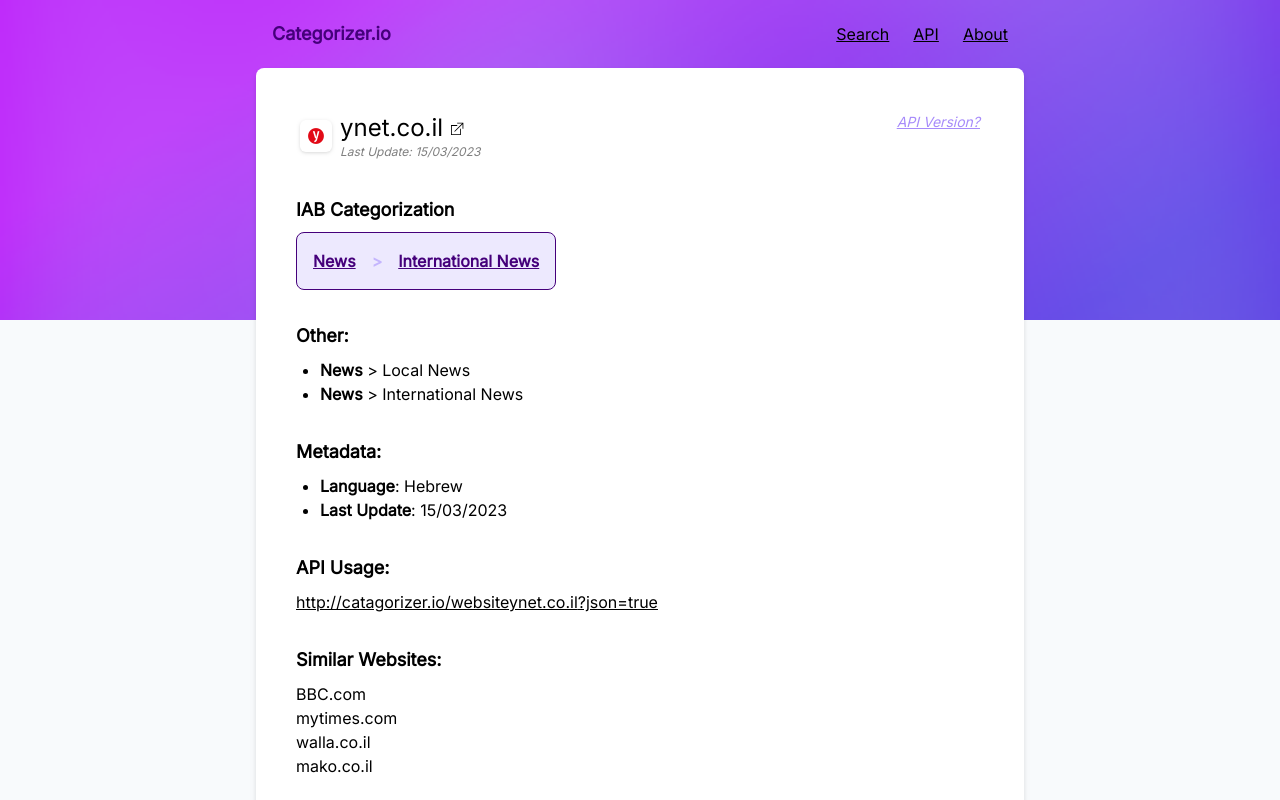
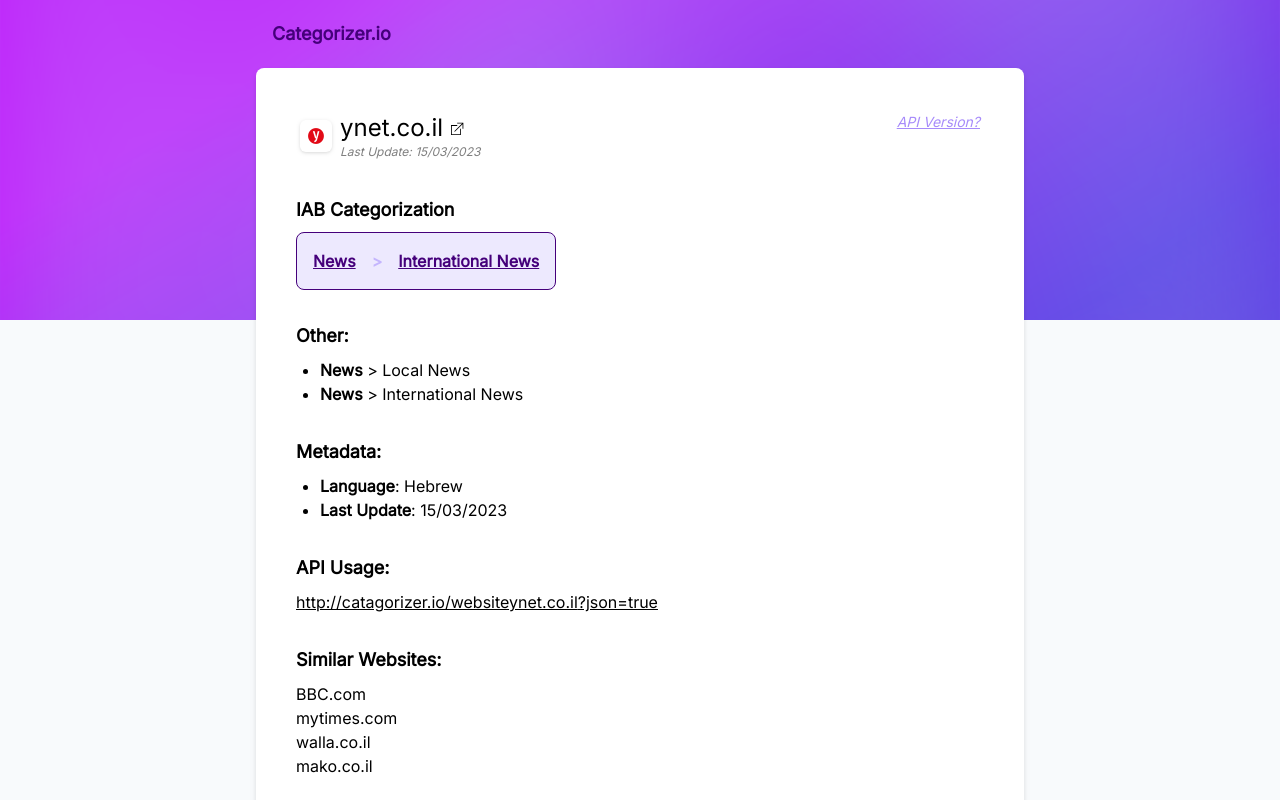
Before and after one commit to Elizabeth-Cz/Categorizer, a React (Create React App) app: page / in a window 1280 px wide. Shown: the top 800 px of the page. Built offline with nearby package versions, Linux system fonts and the light colour scheme.

Commit message:
fix: collapsible navbar. change: HeroBG to svg

```diff
--- a/src/components/Header.jsx
+++ b/src/components/Header.jsx
@@ -1,5 +1,5 @@
 import { Link } from 'react-router-dom';
-import HeroBG from '../assets/HeroBG.png';
+import HeroBG from '../assets/HeroBG.svg';
 import { HiMenuAlt3 } from 'react-icons/hi';
 import { useState } from 'react';
 
@@ -10,38 +10,49 @@
     setMenuOpen(!menuOpen);
   };
 
+  const closeMenu = () => {
+    setMenuOpen(false);
+  };
+
   return (
     <>
       <div
         className="w-full h-80 bg-no-repeat bg-cover absolute -z-10"
         style={{ backgroundImage: `url(${HeroBG})` }}
       ></div>
-      <header
-        className={`w-full max-w-3xl mx-auto flex justify-between font-sans items-center py-5 px-4 max-[640px]:flex-col
-        }`}
-      >
+      <header className="w-full max-w-3xl mx-auto flex justify-between font-sans items-center py-5 px-4 max-[640px]:flex-col">
         <Link to="/">
           <h2 className="font-black text-lg text-dark-purple">
             Categorizer.io
           </h2>
         </Link>
-        <nav className={`underline`}>
+        <nav className={` ${menuOpen ? 'h-[90vh]' : ' opacity-0'}`}>
           <ul
-            className={`gap-6 flex max-[640px]:${menuOpen ? 'pt-6' : 'hidden'}`}
+            className={`flex gap-4 underline ${
+              menuOpen
+                ? 'flex-col w-screen items-center h-full justify-center gap-6 bg-slate-50 my-3 opacity-100'
+                : 'opacity-0'
+            }`}
           >
             <li>
-              <Link to="/">Search</Link>
+              <Link onClick={closeMenu} to="/">
+                Search
+              </Link>
             </li>
             <li>
-              <Link to="/">API</Link>
+              <Link onClick={closeMenu} to="/">
+                API
+              </Link>
             </li>
             <li>
-              <Link to="/">About</Link>
+              <Link onClick={closeMenu} to="/">
+                About
+              </Link>
             </li>
           </ul>
         </nav>
         <button
-          className={`hidden absolute right-4 max-[640px]:block`}
+          className="hidden absolute right-4 max-[640px]:block"
           onClick={toggleMenu}
         >
           <HiMenuAlt3 className="text-2xl" />
```
Also changed, not shown: src/assets/HeroBG.svg (added).
